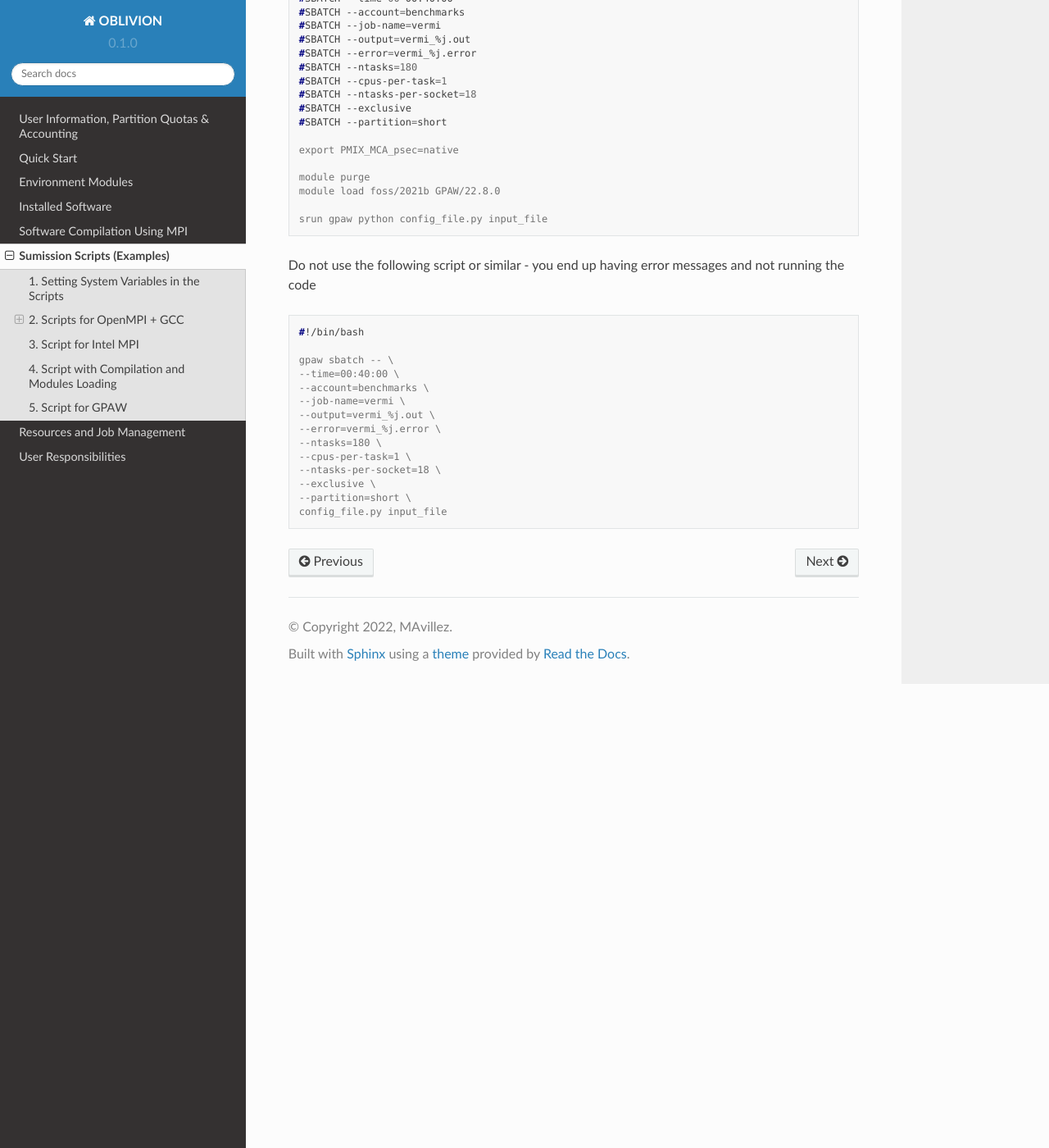
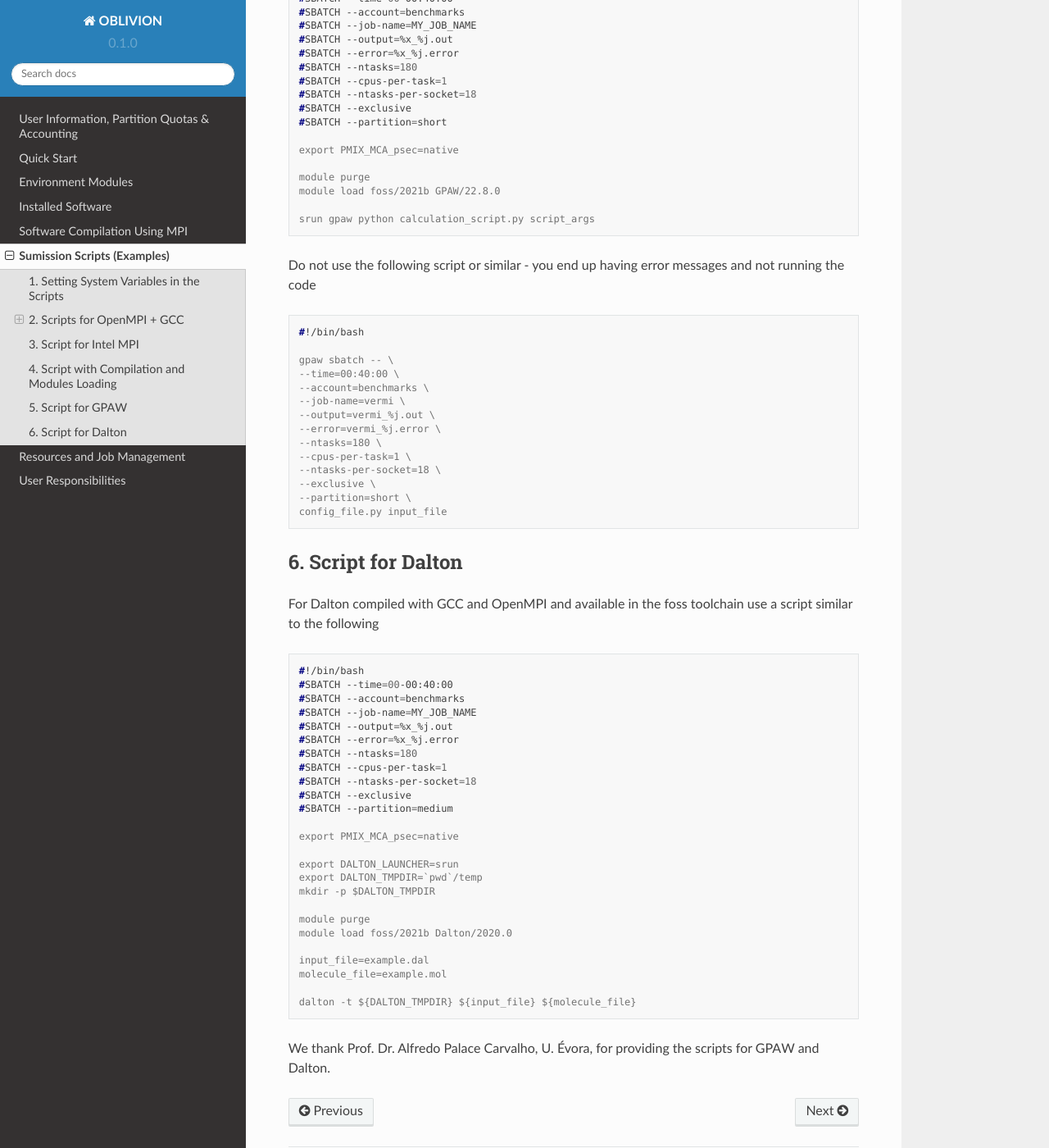
Before and after one commit to mavillez/Oblivion, a Sphinx documentation site: the page built from docs/source/scripts.rst, in a window 1280 px wide and 1400 px high, scrolled down 3360 px. Shown: the whole window at 82% size. Built offline with Sphinx 7.4.7 and the Read the Docs theme 2.0.0, drawn with Linux system fonts in a browser that asks for light colours.

Commit message:
Update scripts.rst

```diff
--- a/docs/source/scripts.rst
+++ b/docs/source/scripts.rst
@@ -172,9 +172,9 @@ For GPAW compiled with GCC and OpenMPI and found in the foss toolchain use a scr
   #!/bin/bash
   #SBATCH --time=00-00:40:00
   #SBATCH --account=benchmarks
-  #SBATCH --job-name=vermi
-  #SBATCH --output=vermi_%j.out
-  #SBATCH --error=vermi_%j.error
+  #SBATCH --job-name=MY_JOB_NAME
+  #SBATCH --output=%x_%j.out
+  #SBATCH --error=%x_%j.error
   #SBATCH --ntasks=180
   #SBATCH --cpus-per-task=1
   #SBATCH --ntasks-per-socket=18
@@ -186,8 +186,7 @@ For GPAW compiled with GCC and OpenMPI and found in the foss toolchain use a scr
   module purge
   module load foss/2021b GPAW/22.8.0
 
-  srun gpaw python config_file.py input_file
-
+  srun gpaw python calculation_script.py script_args
 
 Do not use the following script or similar - you end up having error messages and not running the code
 
@@ -207,3 +206,40 @@ Do not use the following script or similar - you end up having error messages an
   --exclusive \
   --partition=short \
   config_file.py input_file
+
+
+6. Script for Dalton
+--------------------
+
+For Dalton compiled with GCC and OpenMPI and available in the foss toolchain use a script similar to the following
+
+.. code-block:: console
+
+  #!/bin/bash
+  #SBATCH --time=00-00:40:00
+  #SBATCH --account=benchmarks
+  #SBATCH --job-name=MY_JOB_NAME
+  #SBATCH --output=%x_%j.out
+  #SBATCH --error=%x_%j.error
+  #SBATCH --ntasks=180
+  #SBATCH --cpus-per-task=1
+  #SBATCH --ntasks-per-socket=18
+  #SBATCH --exclusive
+  #SBATCH --partition=medium
+
+  export PMIX_MCA_psec=native
+
+  export DALTON_LAUNCHER=srun
+  export DALTON_TMPDIR=`pwd`/temp
+  mkdir -p $DALTON_TMPDIR
+
+  module purge
+  module load foss/2021b Dalton/2020.0
+
+  input_file=example.dal
+  molecule_file=example.mol
+
+  dalton -t ${DALTON_TMPDIR} ${input_file} ${molecule_file}
+
+
+We thank Prof. Dr. Alfredo Palace Carvalho, U. Évora, for providing the scripts for GPAW and Dalton.
```
